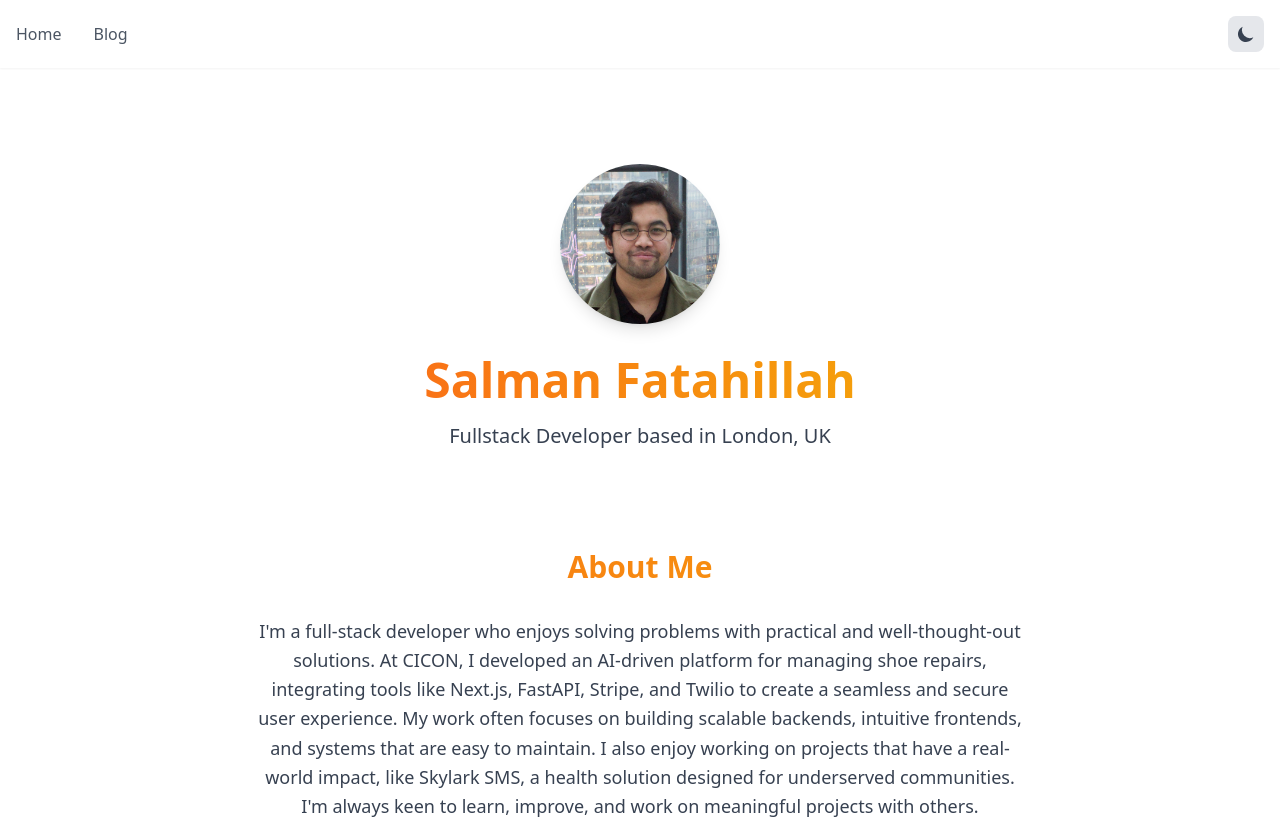
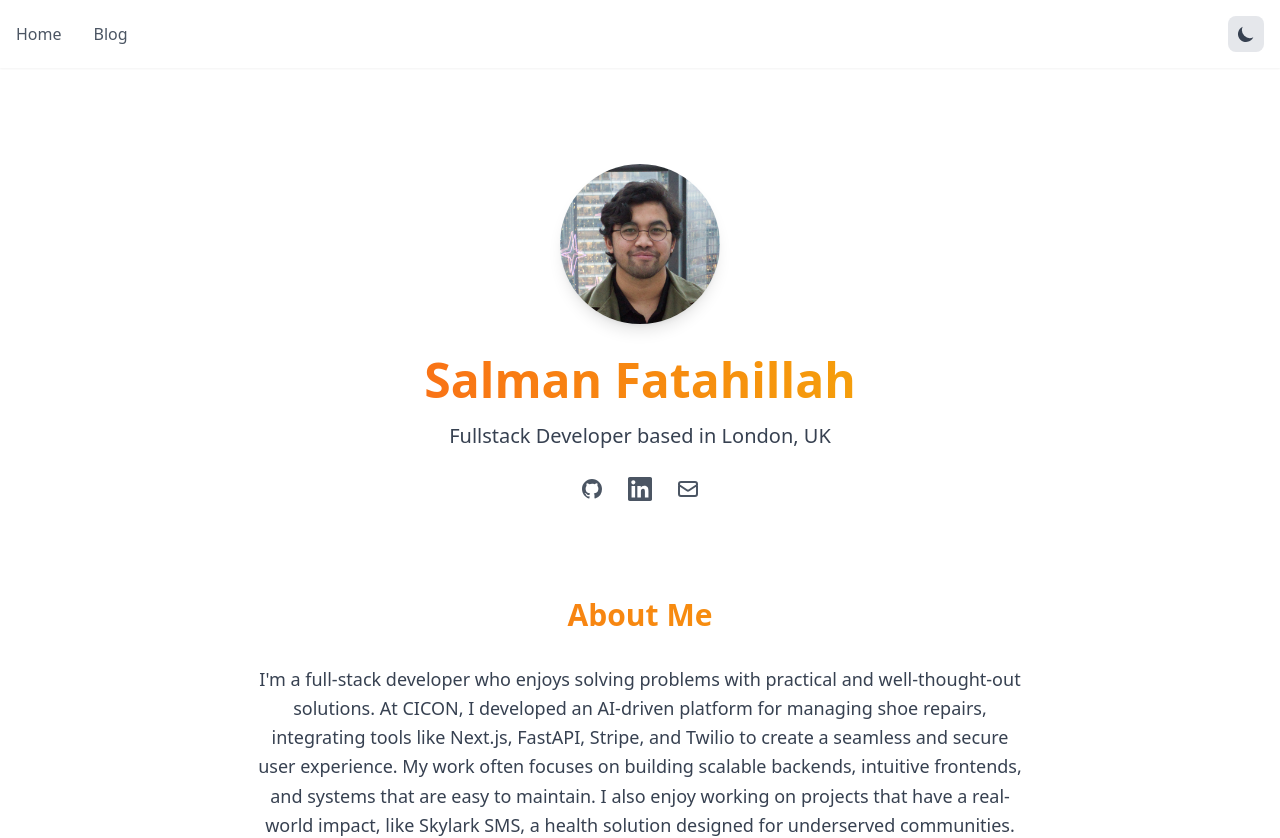
Before and after one commit to salmaniye/salmaniye.github.io, a React (Vite) app: page / in a window 1280 px wide. Shown: the top 838 px of the page. Built offline with nearby package versions, Linux system fonts and the light colour scheme.

Commit message:
created contact details component and fixed styling in hero and footer

```diff
--- /dev/null
+++ b/src/components/ContactDetails.tsx
@@ -0,0 +1,39 @@
+const ContactDetails: React.FC<{ className?: string }> = ({ className = "" }) => {
+  return (
+    <div className={`flex items-center justify-center space-x-6 ${className}`}>
+      <a
+        href="https://github.com/salmaniye"
+        target="_blank"
+        rel="noopener noreferrer"
+        className="text-gray-600 hover:text-orange-600 dark:text-gray-400 dark:hover:text-orange-400 transition-colors"
+      >
+        <span className="sr-only">GitHub</span>
+        <svg className="w-6 h-6" fill="currentColor" viewBox="0 0 24 24">
+          <path fillRule="evenodd" d="M12 2C6.477 2 2 6.484 2 12.017c0 4.425 2.865 8.18 6.839 9.504.5.092.682-.217.682-.483 0-.237-.008-.868-.013-1.703-2.782.605-3.369-1.343-3.369-1.343-.454-1.158-1.11-1.466-1.11-1.466-.908-.62.069-.608.069-.608 1.003.07 1.531 1.032 1.531 1.032.892 1.53 2.341 1.088 2.91.832.092-.647.35-1.088.636-1.338-2.22-.253-4.555-1.113-4.555-4.951 0-1.093.39-1.988 1.029-2.688-.103-.253-.446-1.272.098-2.65 0 0 .84-.27 2.75 1.026A9.564 9.564 0 0112 6.844c.85.004 1.705.115 2.504.337 1.909-1.296 2.747-1.027 2.747-1.027.546 1.379.202 2.398.1 2.651.64.7 1.028 1.595 1.028 2.688 0 3.848-2.339 4.695-4.566 4.943.359.309.678.92.678 1.855 0 1.338-.012 2.419-.012 2.747 0 .268.18.58.688.482A10.019 10.019 0 0022 12.017C22 6.484 17.522 2 12 2z" clipRule="evenodd" />
+        </svg>
+      </a>
+      <a
+        href="https://linkedin.com/in/salman-fatahillah"
+        target="_blank"
+        rel="noopener noreferrer"
+        className="text-gray-600 hover:text-orange-600 dark:text-gray-400 dark:hover:text-orange-400 transition-colors"
+      >
+        <span className="sr-only">LinkedIn</span>
+        <svg className="w-6 h-6" fill="currentColor" viewBox="0 0 24 24">
+          <path d="M20.447 20.452h-3.554v-5.569c0-1.328-.027-3.037-1.852-3.037-1.853 0-2.136 1.445-2.136 2.939v5.667H9.351V9h3.414v1.561h.046c.477-.9 1.637-1.85 3.37-1.85 3.601 0 4.267 2.37 4.267 5.455v6.286zM5.337 7.433c-1.144 0-2.063-.926-2.063-2.065 0-1.138.92-2.063 2.063-2.063 1.14 0 2.064.925 2.064 2.063 0 1.139-.925 2.065-2.064 2.065zm1.782 13.019H3.555V9h3.564v11.452zM22.225 0H1.771C.792 0 0 .774 0 1.729v20.542C0 23.227.792 24 1.771 24h20.451C23.2 24 24 23.227 24 22.271V1.729C24 .774 23.2 0 22.222 0h.003z"/>
+        </svg>
+      </a>
+      <a
+        href="mailto:fatahillah.salman@outlook.com"
+        className="text-gray-600 hover:text-orange-600 dark:text-gray-400 dark:hover:text-orange-400 transition-colors"
+      >
+        <span className="sr-only">Email</span>
+        <svg className="w-6 h-6" fill="none" viewBox="0 0 24 24" stroke="currentColor">
+          <path strokeLinecap="round" strokeLinejoin="round" strokeWidth={2} d="M3 8l7.89 5.26a2 2 0 002.22 0L21 8M5 19h14a2 2 0 002-2V7a2 2 0 00-2-2H5a2 2 0 00-2 2v10a2 2 0 002 2z" />
+        </svg>
+      </a>
+    </div>
+  );
+};
+
+export default ContactDetails;
--- a/src/components/Footer.tsx
+++ b/src/components/Footer.tsx
@@ -1,41 +1,11 @@
+import ContactDetails from './ContactDetails';
+
 const Footer: React.FC = () => {
   return (
     <footer className="mt-16 border-t border-gray-200 dark:border-gray-800">
-      <div className="max-w-7xl mx-auto px-4 sm:px-6 lg:px-8 py-12">
-        <div className="flex flex-col md:flex-row justify-between items-center space-y-4 md:space-y-0">
-          <div className="flex items-center space-x-6">
-            <a
-              href="https://github.com/salmaniye"
-              target="_blank"
-              rel="noopener noreferrer"
-              className="text-gray-600 hover:text-orange-600 dark:text-gray-400 dark:hover:text-orange-400 transition-colors"
-            >
-              <span className="sr-only">GitHub</span>
-              <svg className="w-6 h-6" fill="currentColor" viewBox="0 0 24 24">
-                <path fillRule="evenodd" d="M12 2C6.477 2 2 6.484 2 12.017c0 4.425 2.865 8.18 6.839 9.504.5.092.682-.217.682-.483 0-.237-.008-.868-.013-1.703-2.782.605-3.369-1.343-3.369-1.343-.454-1.158-1.11-1.466-1.11-1.466-.908-.62.069-.608.069-.608 1.003.07 1.531 1.032 1.531 1.032.892 1.53 2.341 1.088 2.91.832.092-.647.35-1.088.636-1.338-2.22-.253-4.555-1.113-4.555-4.951 0-1.093.39-1.988 1.029-2.688-.103-.253-.446-1.272.098-2.65 0 0 .84-.27 2.75 1.026A9.564 9.564 0 0112 6.844c.85.004 1.705.115 2.504.337 1.909-1.296 2.747-1.027 2.747-1.027.546 1.379.202 2.398.1 2.651.64.7 1.028 1.595 1.028 2.688 0 3.848-2.339 4.695-4.566 4.943.359.309.678.92.678 1.855 0 1.338-.012 2.419-.012 2.747 0 .268.18.58.688.482A10.019 10.019 0 0022 12.017C22 6.484 17.522 2 12 2z" clipRule="evenodd" />
-              </svg>
-            </a>
-            <a
-              href="https://linkedin.com/in/salman-fatahillah"
-              target="_blank"
-              rel="noopener noreferrer"
-              className="text-gray-600 hover:text-blue-600 dark:text-gray-400 dark:hover:text-blue-400 transition-colors"
-            >
-              <span className="sr-only">LinkedIn</span>
-              <svg className="w-6 h-6" fill="currentColor" viewBox="0 0 24 24">
-                <path d="M20.447 20.452h-3.554v-5.569c0-1.328-.027-3.037-1.852-3.037-1.853 0-2.136 1.445-2.136 2.939v5.667H9.351V9h3.414v1.561h.046c.477-.9 1.637-1.85 3.37-1.85 3.601 0 4.267 2.37 4.267 5.455v6.286zM5.337 7.433c-1.144 0-2.063-.926-2.063-2.065 0-1.138.92-2.063 2.063-2.063 1.14 0 2.064.925 2.064 2.063 0 1.139-.925 2.065-2.064 2.065zm1.782 13.019H3.555V9h3.564v11.452zM22.225 0H1.771C.792 0 0 .774 0 1.729v20.542C0 23.227.792 24 1.771 24h20.451C23.2 24 24 23.227 24 22.271V1.729C24 .774 23.2 0 22.222 0h.003z"/>
-              </svg>
-            </a>
-            <a
-              href="mailto:fatahillah.salman@outlook.com"
-              className="text-gray-600 hover:text-blue-600 dark:text-gray-400 dark:hover:text-blue-400 transition-colors"
-            >
-              <span className="sr-only">Email</span>
-              <svg className="w-6 h-6" fill="none" viewBox="0 0 24 24" stroke="currentColor">
-                <path strokeLinecap="round" strokeLinejoin="round" strokeWidth={2} d="M3 8l7.89 5.26a2 2 0 002.22 0L21 8M5 19h14a2 2 0 002-2V7a2 2 0 00-2-2H5a2 2 0 00-2 2v10a2 2 0 002 2z" />
-              </svg>
-            </a>
-          </div>
+      <div className="max-w-7xl mx-auto px-4 sm:px-6 lg:px-8 py-8">
+        <div className="flex flex-col items-center gap-6">
+          <ContactDetails />
           <p className="text-sm text-gray-500 dark:text-gray-400">
             © {new Date().getFullYear()} Salman Fatahillah. All rights reserved.
           </p>
--- a/src/components/Hero.tsx
+++ b/src/components/Hero.tsx
@@ -1,3 +1,5 @@
+import ContactDetails from './ContactDetails';
+
 const Hero: React.FC = () => {
   return (
     <div className="max-w-4xl mx-auto px-4 py-16 sm:py-24">
@@ -11,9 +13,10 @@ const Hero: React.FC = () => {
           <h1 className="text-4xl sm:text-5xl font-bold mb-4 bg-gradient-to-r from-orange-500 to-amber-500 bg-clip-text text-transparent">
             Salman Fatahillah
           </h1>
-          <p className="text-xl text-gray-700 dark:text-gray-300 leading-relaxed">
+          <p className="text-xl text-gray-700 dark:text-gray-300 leading-relaxed mb-6">
             Fullstack Developer based in London, UK
           </p>
+          <ContactDetails />
         </div>
       </div>
     </div>
```
